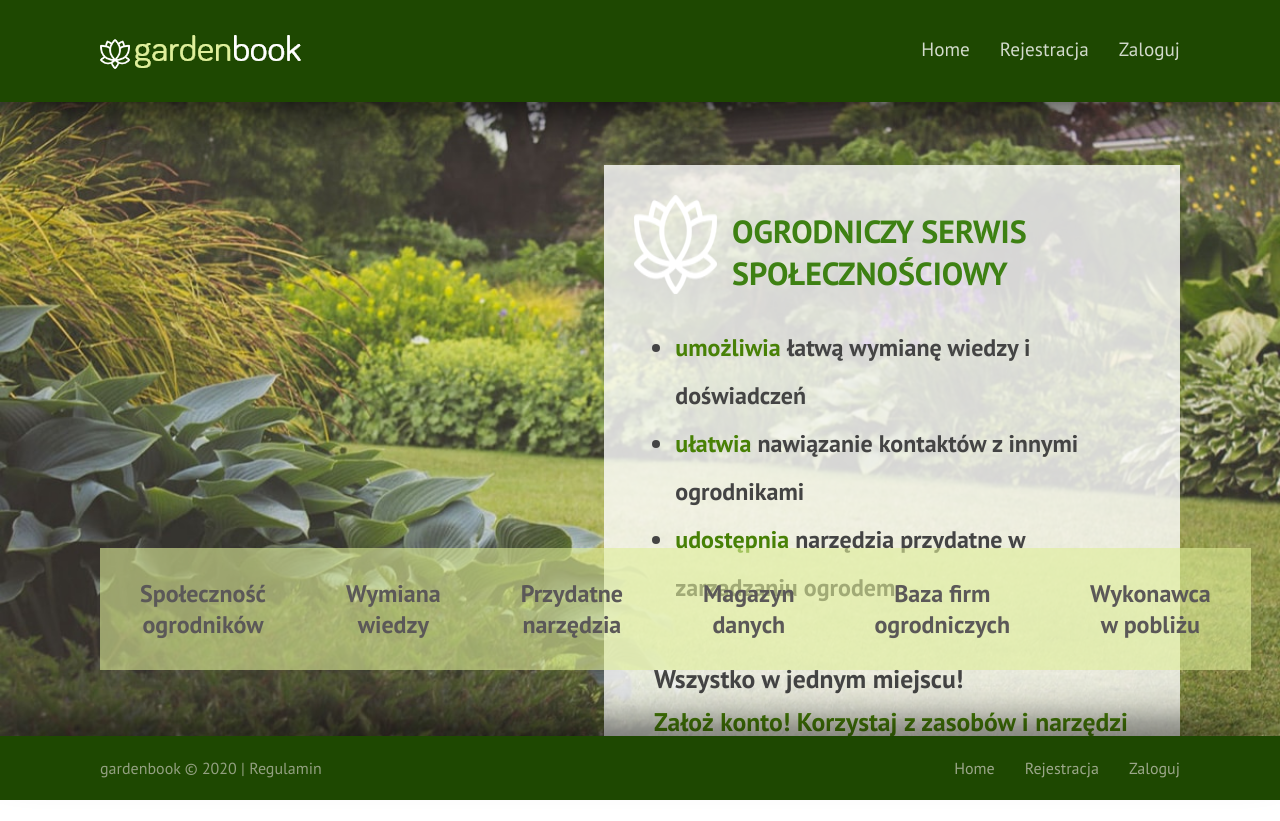
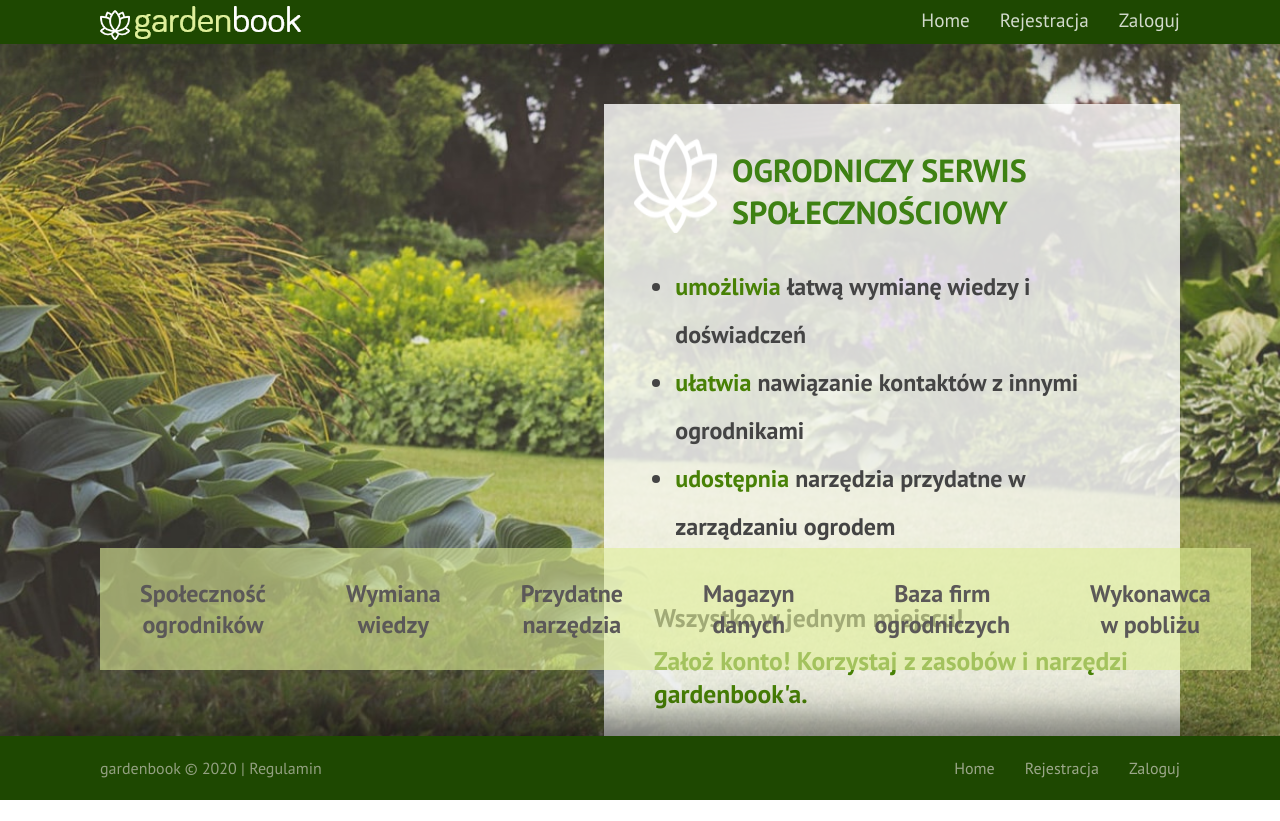
Before and after one commit to hajczek/gardenbook, a React (Create React App) app: page / in a window 1280 px wide. After the commit the page ends 800 px from the top, so only its background shows below. Built offline with nearby package versions, Linux system fonts and the light colour scheme.

Commit message:
Fixed styles for page and info boxes

```diff
--- a/src/assets/styles/_scss/_info.scss
+++ b/src/assets/styles/_scss/_info.scss
@@ -2,13 +2,14 @@
   width: 45%;
   padding: 30px 30px 40px 30px;
   background-color: $white-color-opacity-08;
-  position: absolute;
-  top: 165px;
-  right: 100px;
   display: flex;
   flex-direction: column;
   font-weight: bold;
   color: $grey-color;
+  align-self: flex-end;
+  margin-right: 100px;
+  margin-top: 60px;
+  margin-bottom: 50px;
 
   .title {
     display: flex;
--- a/src/assets/styles/_scss/_page.scss
+++ b/src/assets/styles/_scss/_page.scss
@@ -4,4 +4,6 @@
   background-size: cover;
   height: 100vh;
   overflow: hidden;
+  display: flex;
+  flex-direction: column;
 }
```
